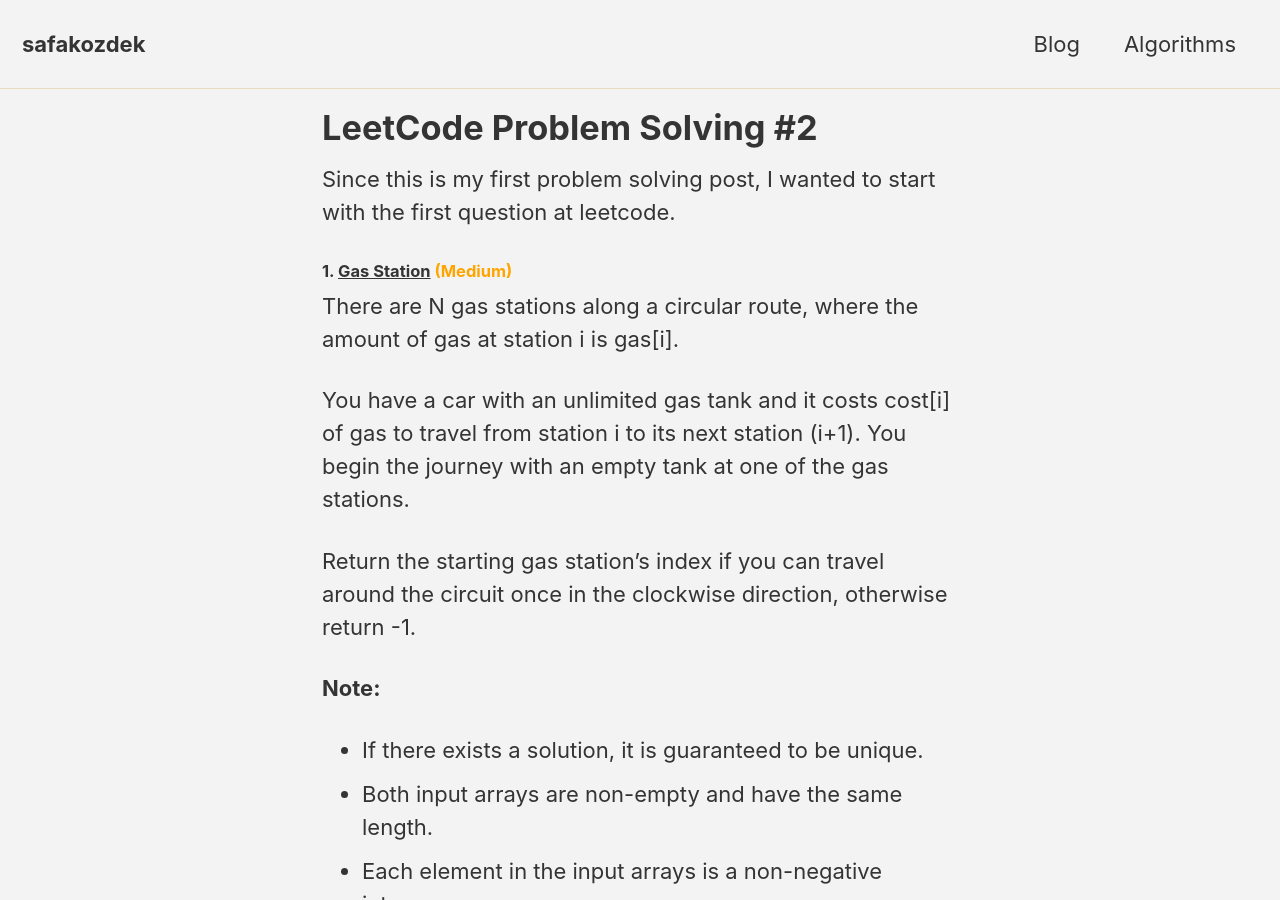
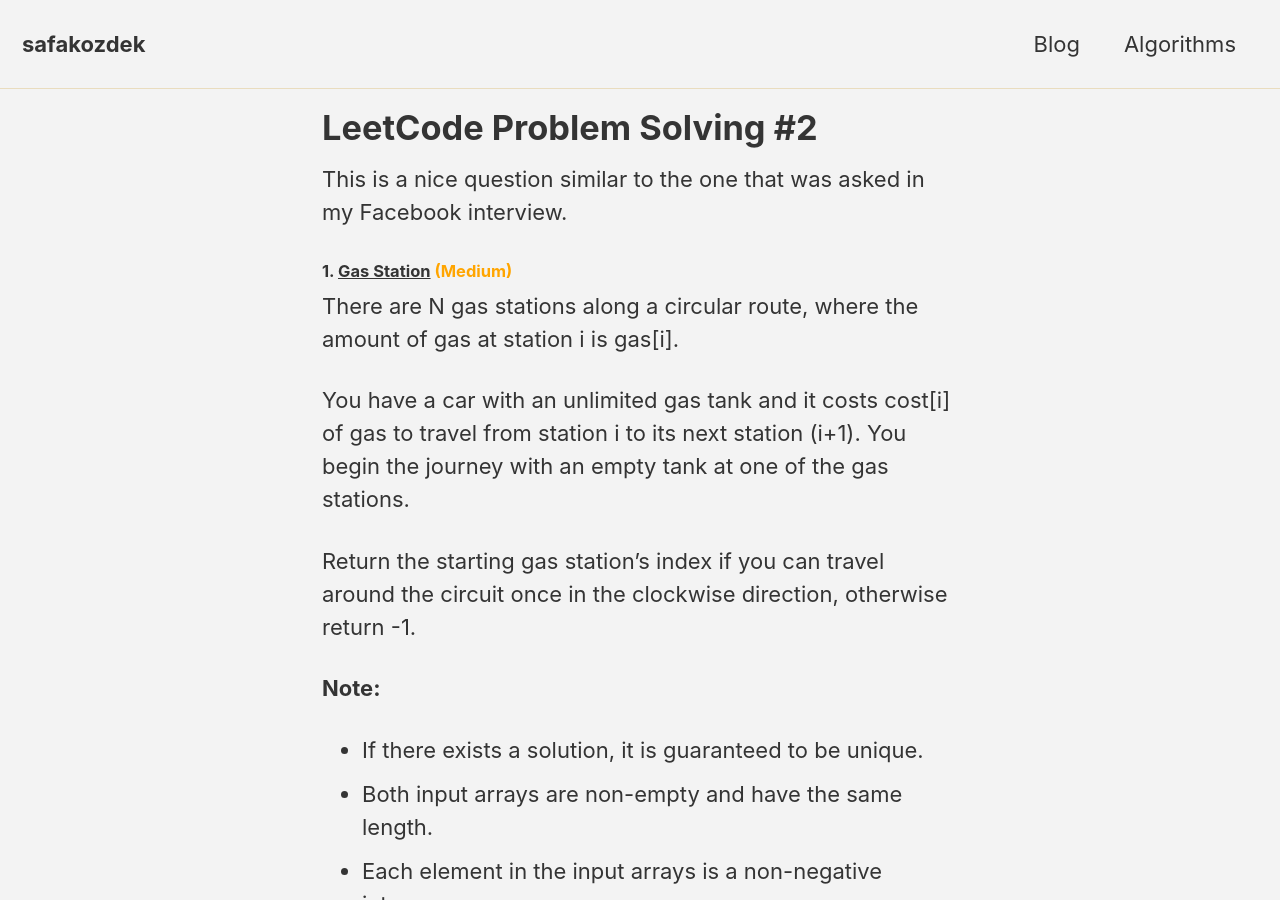
Before and after one commit to safakozdek/safakozdek.github.io, a Jekyll site: the page built from _posts/2020-05-07-leet-code-2.md, in a window 1280 px wide and 900 px high. Built offline with Jekyll 4.4.1, drawn with Linux system fonts in a browser that asks for light colours; cached includes are drawn as plain includes; nearby versions of some CDN libraries.

Commit message:
explanation added.

```diff
--- a/_posts/2020-05-07-leet-code-2.md
+++ b/_posts/2020-05-07-leet-code-2.md
@@ -9,7 +9,7 @@ MediumSeaGreen - Easy
 Orange - Medium
 Tomato - Hard
 -->
-Since this is my first problem solving post, I wanted to start with the first question at leetcode.
+This is a nice question similar to the one that was asked in my Facebook interview.
 
 #### 1. [Gas Station](https://leetcode.com/problems/gas-station/) <span style="color:Orange">(Medium) </span>
 
```
